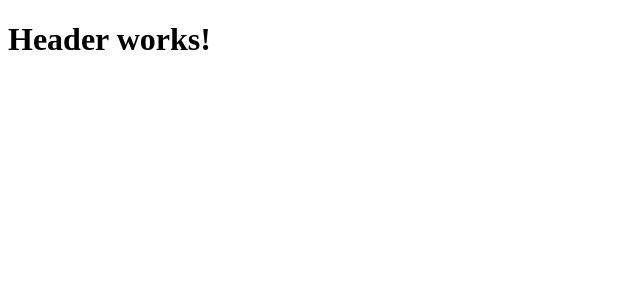
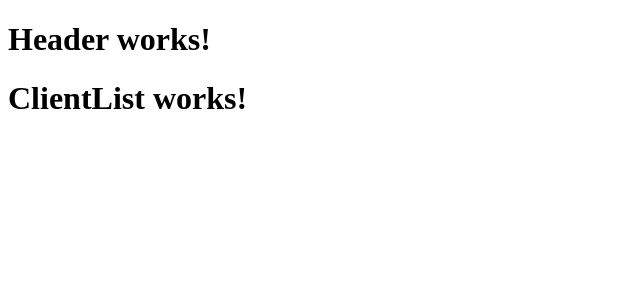
Before and after one commit to alspdx/formulary, a React app: page /#/clients in a window 1280 px wide. Shown: the top 300 px of the page, without its empty margins (0-640 px from the left). Built offline with nearby package versions, Linux system fonts and the light colour scheme.

Commit message:
add clientlist component

```diff
--- a/src/components/Body.jsx
+++ b/src/components/Body.jsx
@@ -1,3 +1,4 @@
+import ClientList from './ClientList';
 import Login from './Login';
 import React from 'react';
 import UserProfile from './UserProfile';
@@ -7,8 +8,9 @@ function Body() {
   return (
     <div>
       <Switch>
+        <Route exact path='/' component={Login} />
+        <Route path='/clients' component={ClientList} />
         <Route path='/user' component={UserProfile} />
-        <Route exact path='/' component={Login} />
       </Switch>
     </div>
   );
--- /dev/null
+++ b/src/components/ClientList.jsx
@@ -0,0 +1,11 @@
+import React from 'react';
+
+function ClientList() {
+  return (
+    <div>
+      <h1>ClientList works!</h1>
+    </div>
+  );
+}
+
+export default ClientList;
```
